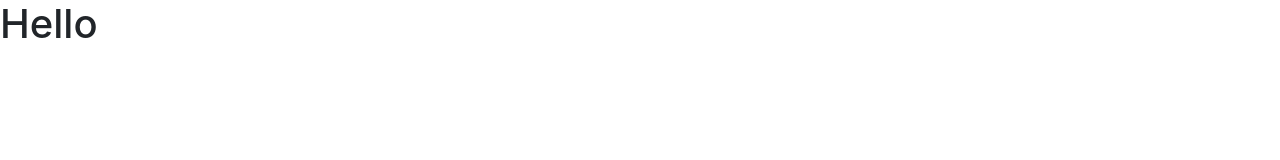
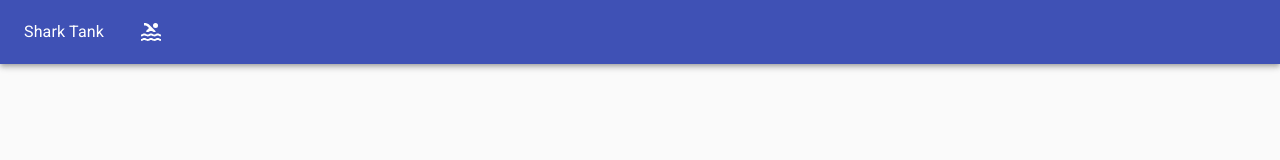
Before and after one commit to seancrossettie/sr-shark-tank-react, a React app: page / in a window 1280 px wide. Built offline with nearby package versions, Linux system fonts and the light colour scheme.

Commit message:
added basic header

```diff
--- a/package.json
+++ b/package.json
@@ -4,6 +4,9 @@
   "private": true,
   "dependencies": {
     "@fortawesome/fontawesome-free": "^5.15.3",
+    "@material-ui/core": "^4.11.4",
+    "@material-ui/styles": "^4.11.4",
+    "@material-ui/icons": "^4.11.2",
     "@testing-library/jest-dom": "^5.11.4",
     "@testing-library/react": "^11.1.0",
     "@testing-library/user-event": "^12.1.10",
--- a/public/index.html
+++ b/public/index.html
@@ -4,6 +4,7 @@
     <meta charset="utf-8" />
     <meta name="viewport" content="width=device-width, initial-scale=1" />
     <meta name="theme-color" content="#000000" />
+    <link rel="stylesheet" href="https://fonts.googleapis.com/css?family=Roboto:300,400,500,700&display=swap" />
     <meta
       name="Shark Tank Project"
       content="Web site created using create-react-app"
--- a/src/App/index.js
+++ b/src/App/index.js
@@ -1,9 +1,10 @@
 import React from 'react';
+import SharkTank from '../components/SharkTank';
 import './App.scss';
 
 function App() {
   return (
-    <h1>Hello</h1>
+    <SharkTank />
   );
 }
 
--- /dev/null
+++ b/src/components/Header.js
@@ -0,0 +1,26 @@
+import React from 'react';
+import { AppBar, Typography, Toolbar } from '@material-ui/core';
+import { makeStyles } from '@material-ui/styles';
+import PoolIcon from '@material-ui/icons/Pool';
+
+const useStyles = makeStyles(() => ({
+  typographyStyles: {
+    marginRight: 35
+  }
+}));
+
+const Header = () => {
+  const classes = useStyles();
+  return (
+    <AppBar position='static'>
+      <Toolbar>
+        <Typography className={classes.typographyStyles}>
+          Shark Tank
+        </Typography>
+      <PoolIcon />
+      </Toolbar>
+    </AppBar>
+  );
+};
+
+export default Header;
--- a/src/components/SharkTank.js
+++ b/src/components/SharkTank.js
@@ -0,0 +1,19 @@
+import React from 'react';
+import { Grid } from '@material-ui/core';
+import Header from './Header';
+
+const SharkTank = () => (
+    <Grid container direction='column'>
+      <Grid item>
+        <Header />
+      </Grid>
+      <Grid item container>
+        <Grid item xs={2} />
+          <Grid item xs={8}>
+          </Grid>
+        <Grid item xs={2} />
+      </Grid>
+    </Grid>
+);
+
+export default SharkTank;
--- a/src/index.js
+++ b/src/index.js
@@ -1,13 +1,14 @@
 import React from 'react';
 import ReactDOM from 'react-dom';
 import './styles/index.scss';
+import { CssBaseline } from '@material-ui/core';
 import App from './App';
 import reportWebVitals from './reportWebVitals';
-
 import 'bootstrap/dist/css/bootstrap.min.css';
 
 ReactDOM.render(
   <React.Fragment>
+    <CssBaseline />
     <App />
   </React.Fragment>,
   document.getElementById('root')
```
